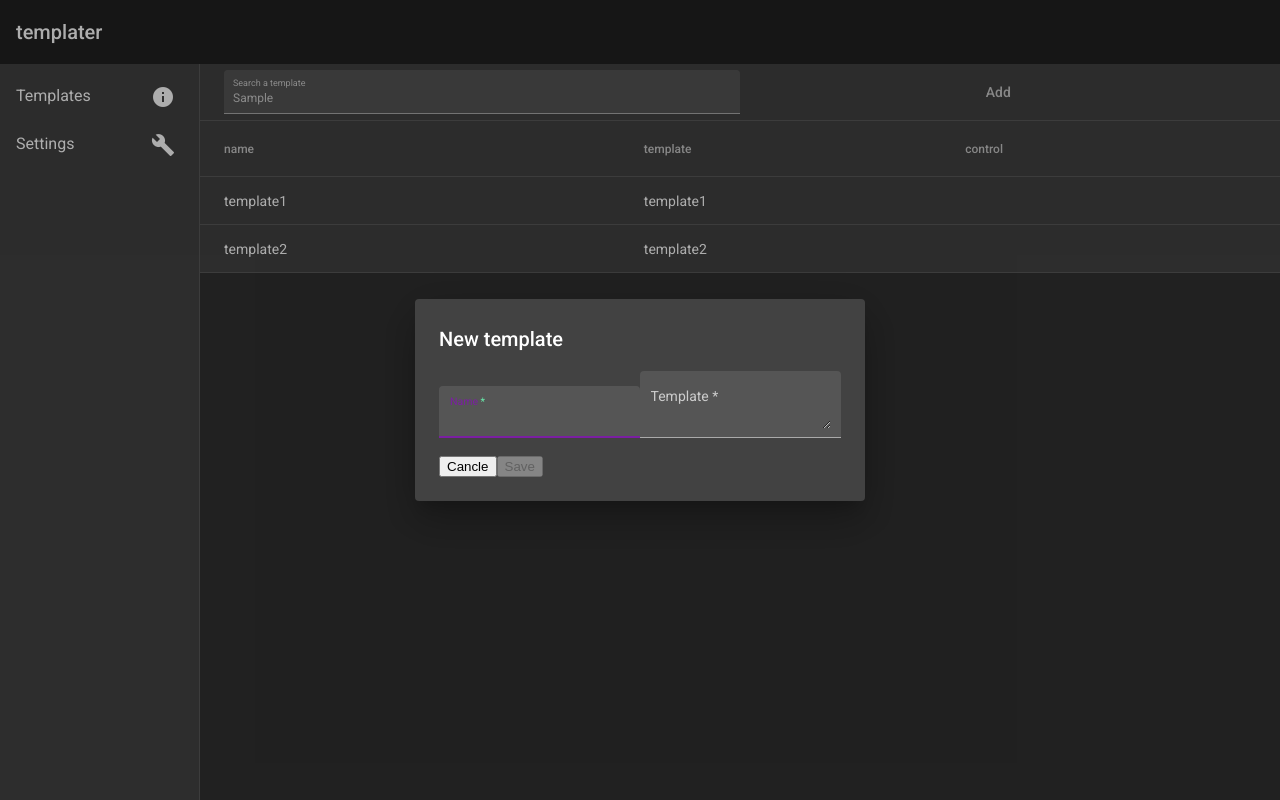
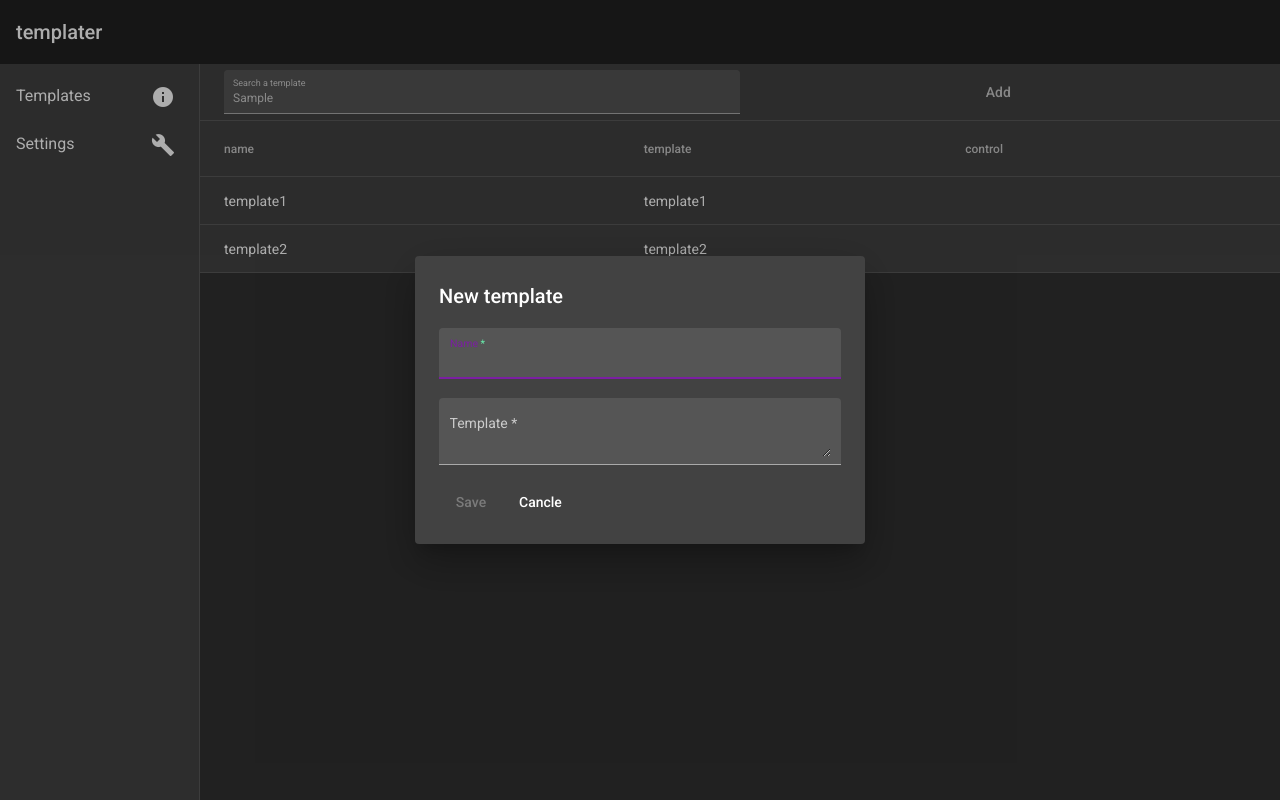
Before and after one commit to matseee/templater, an Angular app in the folder angular-app/: page /templates in a window 1280 px wide. Both pictures are taken after typing "Sample" into the empty fields and a click on the button "Add". Built offline with nearby package versions, Linux system fonts and the light colour scheme.

Commit message:
feat(template-modal): add styling

```diff
--- a/angular-app/src/app/components/template-modal/template-modal.component.html
+++ b/angular-app/src/app/components/template-modal/template-modal.component.html
@@ -6,18 +6,18 @@
         <h2 class="title">Template {{ templateName }}</h2>
     </ng-container>
     <form class="form-group" [formGroup]="formGroup">
-        <mat-form-field appearance="fill">
+        <mat-form-field appearance="fill" class="template-form-field">
             <mat-label>Name</mat-label>
             <input id="input-name" matInput formControlName="name" placeholder="give it a name">
         </mat-form-field>
 
-        <mat-form-field appearance="fill">
+        <mat-form-field appearance="fill" class="template-form-field">
             <mat-label>Template</mat-label>
             <textarea id="textarea-template" matInput formControlName="template" placeholder="your template goes here">
             </textarea>
         </mat-form-field>
     </form>
 
-    <button id="button-cancle" matButton (click)="onCancle()">Cancle</button>
-    <button id="button-save" matButton [disabled]="formGroup.invalid" (click)="onSave()">Save</button>
+    <button id="button-save" mat-button [disabled]="formGroup.invalid" (click)="onSave()">Save</button>
+    <button id="button-cancle" mat-button (click)="onCancle()">Cancle</button>
 </ng-container>
--- a/angular-app/src/app/components/template-modal/template-modal.component.scss
+++ b/angular-app/src/app/components/template-modal/template-modal.component.scss
@@ -0,0 +1,7 @@
+.template-form-field {
+    width: 100%;
+
+    #textarea-template {
+        width: 100%;
+    }
+}
```
